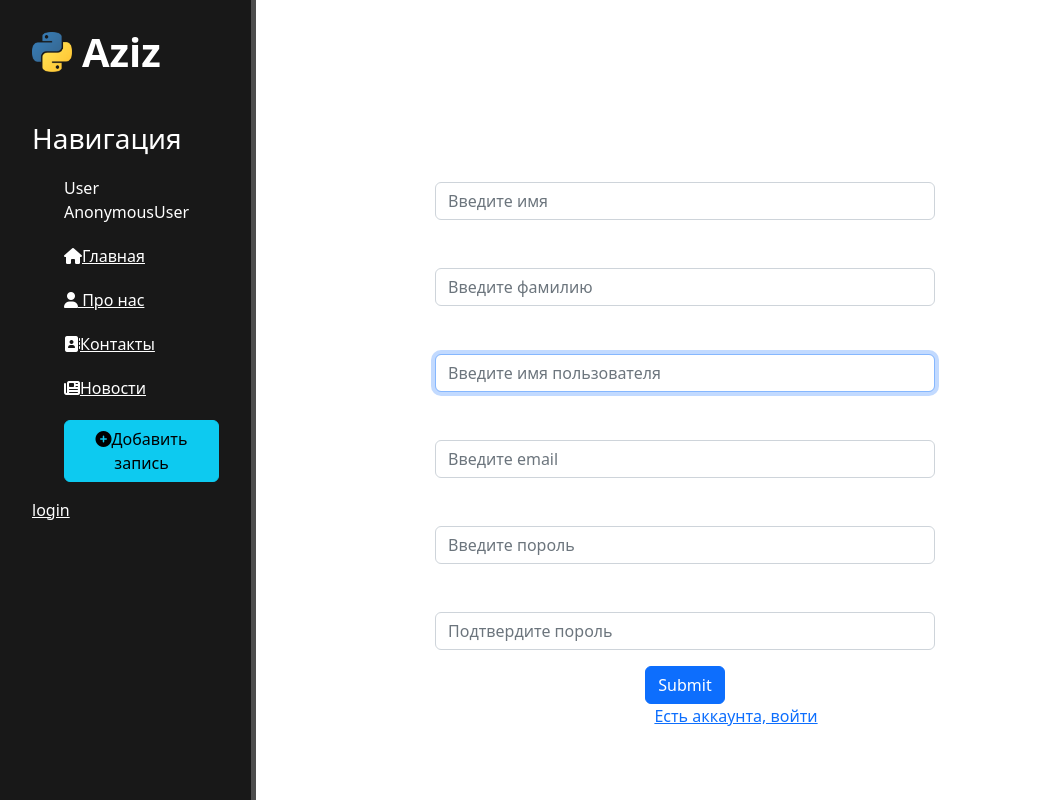
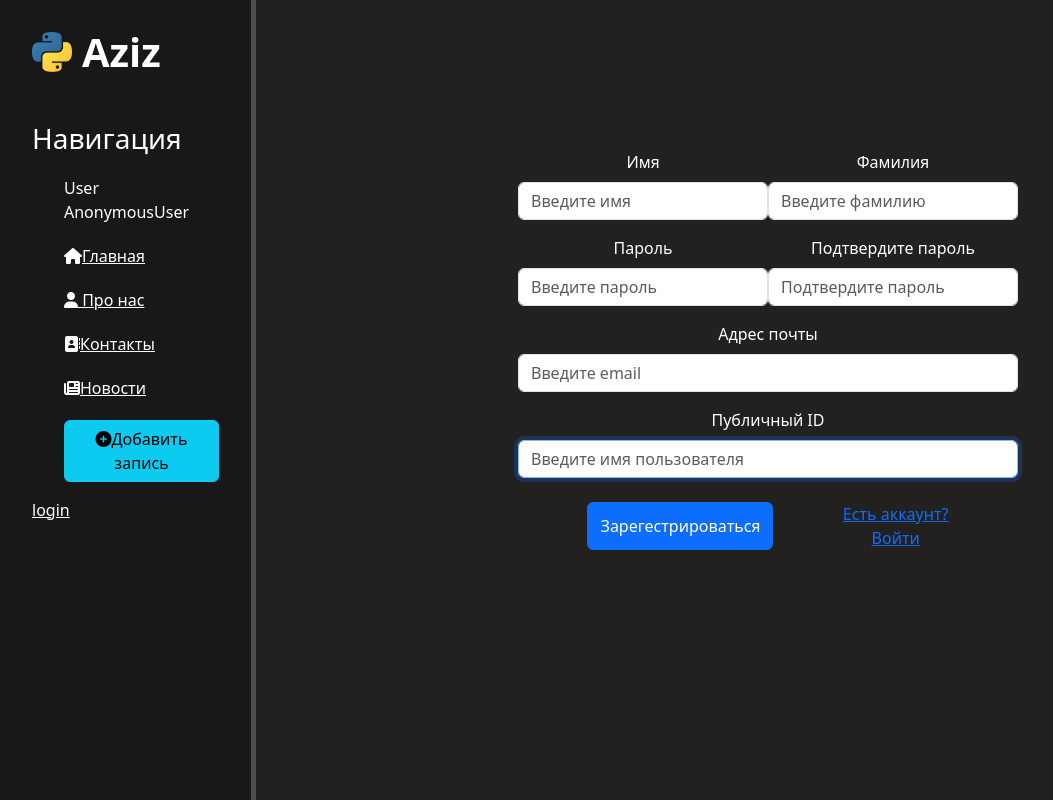
Before and after one commit to woidead/django_repeating, a Django app: page /users/registration/ in a window 1280 px wide. Shown: the whole page, without its empty margins (0-1053 px from the left). Run offline with Django 5.2, Linux system fonts and the light colour scheme.

Commit message:
register stile updated

```diff
--- a/main/static/main/css/main.css
+++ b/main/static/main/css/main.css
@@ -53,9 +53,9 @@ main{
 main .feature{
     float: left;
     color: #fff;
-    margin-top: 100px;
-    width: 75%;
+    width: 80%;
     text-align: center;
+    margin: 100px auto 0 auto;
 }
 main .feature h1{font-style: 50px;}
 main .feature p {max-width: 500px; margin: 20px auto;}
@@ -69,9 +69,8 @@ main .feature p {max-width: 500px; margin: 20px auto;}
 }
 
 form{
-    margin-left: 17%;
     width: 500px;
-    margin-top: 50px;
+    margin: 50px auto 0 auto;
 }
 .edit-icon{
     font-size: 30px;
--- a/main/urls.py
+++ b/main/urls.py
@@ -1,6 +1,5 @@
 from django.urls import path
-from main.views import index, contact, logout_view
-
+from main.views import index, contact
 urlpatterns = [
     path('', index, name='home'),
     path("contact", contact, name="contact"),
--- a/users/forms.py
+++ b/users/forms.py
@@ -34,10 +34,10 @@ class UserRegistrationForm(UserCreationForm):
         'class': 'form-control', 'type': 'email', 'placeholder': 'Введите email'
     }))
     password1 = forms.CharField(widget=forms.TextInput(attrs={
-        'class': 'form-control', 'type': 'password', 'placeholder': 'Введите пороль'
+        'class': 'form-control', 'type': 'password', 'placeholder': 'Введите пароль'
     }))
     password2 = forms.CharField(widget=forms.TextInput(attrs={
-        'class': 'form-control', 'type': 'password', 'placeholder': 'Подтвердите пороль'
+        'class': 'form-control', 'type': 'password', 'placeholder': 'Подтвердите пароль'
     }))
 
     class Meta:
--- a/users/templates/users/login.html
+++ b/users/templates/users/login.html
@@ -19,7 +19,8 @@
                 {{ form.password }}
               </div>
 
-              <button type="submit" class="btn btn-primary">Submit</button>
+              <button type="submit" class="btn btn-primary mb-3">Submit</button> <br>
+              <a href="{% url 'registration' %}">Нет аккаунта? <br> Зарегестрироваться</a>
 
             </form>
             {% if form.non_field_errors or messages%}
@@ -35,7 +36,5 @@
                 </div>
               {% endif %}
             {% endif %}
-          <a href="{% url 'registration' %}">Нету аккаунта, Зарегестрироваться</a>
-        </form>
     </div>
 {% endblock %}
--- a/users/templates/users/registration.html
+++ b/users/templates/users/registration.html
@@ -1,13 +1,10 @@
 {% extends "main/base.html" %}
 {% load static %}
-{% block title %} login {% endblock %}
-{% block links %}
+{% block title %} Регистрация {% endblock %}
 
-{% endblock %}
 
 {% block content %}
     <div class="feature">
-        <link href="https://cdn.jsdelivr.net/npm/bootstrap@5.2.3/dist/css/bootstrap.min.css" rel="stylesheet" integrity="sha384-rbsA2VBKQhggwzxH7pPCaAqO46MgnOM80zW1RWuH61DGLwZJEdK2Kadq2F9CUG65" crossorigin="anonymous">
 
 <div class="container-xl">
     <div class="container-sm">
@@ -22,34 +19,40 @@
         {% endif %}
         <form method="post" action="{% url 'registration'%}">
             {% csrf_token %}
-            <div class="mb-3">
-              <label for="exampleInputEmail1" for="{{ form.first_name.id_for_label }}" class="form-label">first name</label>
-              {{ form.first_name }}
+            <div class="mb-3  d-flex justify-content-evenly">
+              <div>
+                <label for="exampleInputEmail1" for="{{ form.first_name.id_for_label }}" class="form-label">Имя</label>
+                {{ form.first_name }}
+              </div>
+              <div>
+                <label for="exampleInputEmail1" for="{{ form.last_name.id_for_label }}" class="form-label">Фамилия</label>
+                {{ form.last_name }}
+              </div>
+            </div>
+            <div class="mb-3 d-flex justify-content-evenly">
+              <div>
+                <label for="exampleInputPassword1" for="{{ form.password1.id_for_label }}" class="form-label">Пароль</label>
+                {{ form.password1 }}
+              </div>
+              <div>
+                  <label for="exampleInputPassword1" for="{{ form.password2.id_for_label }}" class="form-label">Подтвердите пароль</label>
+                  {{ form.password2 }}
+                </div>
             </div>
             <div class="mb-3">
-              <label for="exampleInputEmail1" for="{{ form.last_name.id_for_label }}" class="form-label">last name</label>
-              {{ form.last_name }}
+                <label for="exampleInputEmail1" for="{{ form.email.id_for_label }}" class="form-label"> Адрес почты</label>
+                {{ form.email }}
             </div>
-            <div class="mb-3">
-              <label for="exampleInputEmail1" for="{{ form.username.id_for_label }}" class="form-label">Username</label>
-              {{ form.username }}
-            </div>
-            <div class="mb-3">
-                <label for="exampleInputEmail1" for="{{ form.email.id_for_label }}" class="form-label">email</label>
-                {{ form.email }}
+              <div>
+                <label for="exampleInputEmail1" for="{{ form.username.id_for_label }}" class="form-label">Публичный ID</label>
+                {{ form.username }}
               </div>
-            <div class="mb-3">
-              <label for="exampleInputPassword1" for="{{ form.password1.id_for_label }}" class="form-label">Password</label>
-              {{ form.password1 }}
-            </div>
-            <div class="mb-3">
-                <label for="exampleInputPassword1" for="{{ form.password2.id_for_label }}" class="form-label">Confirm password</label>
-                {{ form.password2 }}
+              <div class="mt-4 d-flex justify-content-evenly">
+
+                <button type="submit" class="btn btn-primary ">Зарегестрироваться</button>
+                <a href="{% url 'login' %}">Есть аккаунт?<br>Войти</a>
               </div>
-
-            <button type="submit" class="btn btn-primary">Submit</button>
           </form>
-        <a href="{% url 'login' %}">Есть аккаунта, войти</a>
     </div>
 </div>
     </div>
--- a/users/views.py
+++ b/users/views.py
@@ -25,9 +25,4 @@ class CreateUserView(SuccessMessageMixin, CreateView):
     form_class = UserRegistrationForm
     template_name = 'users/registration.html'
     success_url = reverse_lazy('login')
-    success_message = 'Youve successfully signed up!'
-
-    def get_context_data(self, **kwargs):
-        context = super(CreateUserView, self).get_context_data()
-        context['title'] = 'Доставка еды | Регистрация'
-        return context
+    success_message = 'Вы успешно зарегались!'
```
Also changed, not shown: main/views.py (+0 -7 lines), news/migrations/0001_initial.py (added), news/migrations/__init__.py (deleted).
